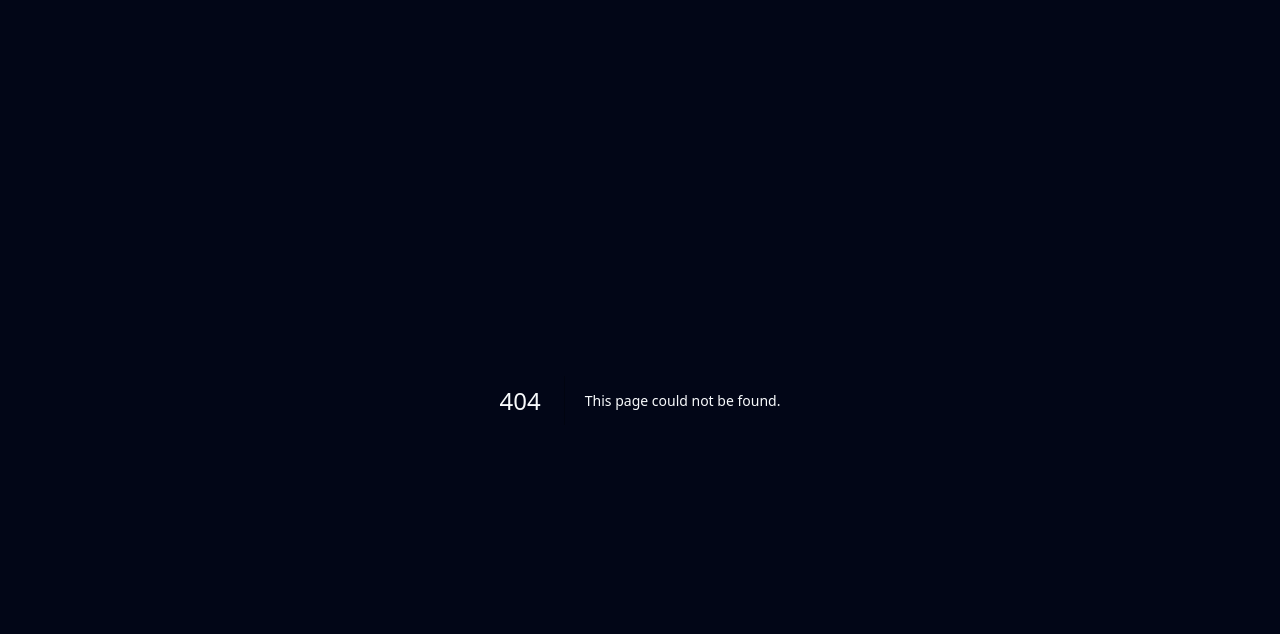
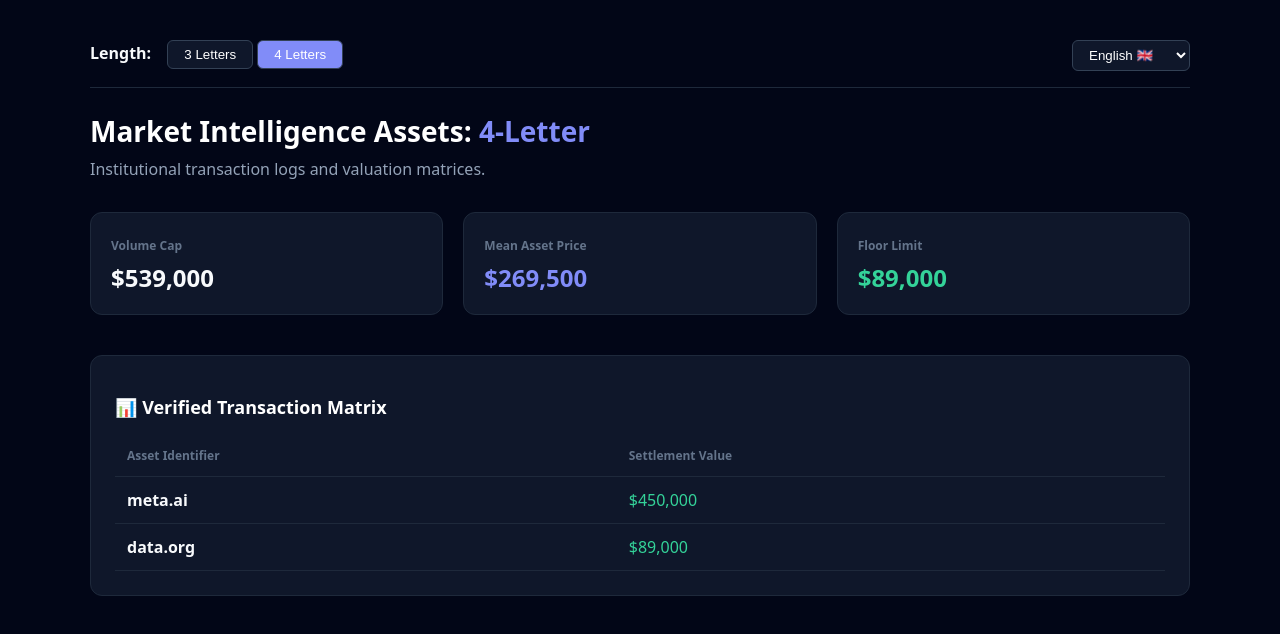
Before and after one commit to dixt219-dev/domain-hub-platform, a Next.js app: page / in a window 1280 px wide. Before the commit this address had no page. Shown: the top 634 px of the page. Built offline with nearby package versions, Linux system fonts and the light colour scheme.

Commit message:
Create page.js

```diff
--- /dev/null
+++ b/app/page.js
@@ -0,0 +1,130 @@
+'use client';
+
+import { useState } from 'react';
+
+// قاموس اللغات للترجمة الفورية داخل الواجهة
+const translations = {
+  en: {
+    title: "Market Intelligence Assets",
+    sub: "Institutional transaction logs and valuation matrices.",
+    volume: "Volume Cap",
+    mean: "Mean Asset Price",
+    floor: "Floor Limit",
+    tableTitle: "📊 Verified Transaction Matrix",
+    thAsset: "Asset Identifier",
+    thValue: "Settlement Value",
+    thIndex: "Index Baseline",
+    articleTitle: "Institutional Deep-Dive",
+    desc: "Short-form digital identifiers represent finite cryptographic real estate."
+  },
+  ar: {
+    title: "ذكاء بيانات السوق الرقمية",
+    sub: "سجلات المعاملات المؤسسية ومصفوفات التقييم المالي.",
+    volume: "إجمالي حجم التداول",
+    mean: "متوسط سعر النطاق",
+    floor: "الحد الأدنى للسعر (Floor)",
+    tableTitle: "📊 مصفوفة المعاملات التي تم التحقق منها",
+    thAsset: "معرف النطاق (الأصل)",
+    thValue: "قيمة التسوية",
+    thIndex: "مؤشر القياس الأساسي",
+    articleTitle: "تحليل عميق للمؤسسات",
+    desc: "تمثل المعرفات الرقمية قصيرة الطول عقارات رقمية محدودة ومشفرة."
+  },
+  fr: {
+    title: "Intelligence Marché des Actifs",
+    sub: "Journaux des transactions institutionnelles et matrices d'évaluation.",
+    volume: "Capacité de Volume",
+    mean: "Prix Moyen de l'Actif",
+    floor: "Limite Plancher",
+    tableTitle: "📊 Matrix des Transactions Vérifiées",
+    thAsset: "Identifiant de l'Actif",
+    thValue: "Valeur de Règlement",
+    thIndex: "Indice de Référence",
+    articleTitle: "Analyse Approfondie Institutionnelle",
+    desc: "Les identifiants numériques courts représentent un immobilier cryptographique fini."
+  }
+};
+
+// بيانات وهمية سريعة للمحاكاة التفاعلية الفورية في الواجهة
+const mockData = {
+  3: { volume: 843000, avg: 281000, floor: 120000, sales: [{name: 'xyz.ai', price: 450000}, {name: 'abc.org', price: 273000}] },
+  4: { volume: 539000, avg: 269500, floor: 89000, sales: [{name: 'meta.ai', price: 450000}, {name: 'data.org', price: 89000}] }
+};
+
+export default function InteractiveDomainHub() {
+  const [lang, setLang] = useState('en');
+  const [length, setLength] = useState(4);
+
+  const t = translations[lang];
+  const currentData = mockData[length];
+
+  return (
+    <main style={{ padding: '40px 24px', fontFamily: 'system-ui, sans-serif', backgroundColor: '#020617', color: '#f8fafc', minHeight: '100vh', direction: lang === 'ar' ? 'rtl' : 'ltr' }}>
+      <div style={{ maxWidth: '1100px', margin: '0 auto' }}>
+
+        {/* شريط التحكم العلوي: تغيير اللغة واختيار الطول */}
+        <div style={{ display: 'flex', justifyContent: 'space-between', gap: '12px', flexWrap: 'wrap', marginBottom: '24px', paddingBottom: '16px', borderBottom: '1px solid #1e293b' }}>
+          <div>
+            <span style={{ fontWeight: 'bold', marginRight: lang === 'ar' ? '0' : '8px', marginLeft: lang === 'ar' ? '8px' : '0' }}>Length: </span>
+            <button onClick={() => setLength(3)} style={{ padding: '6px 16px', backgroundColor: length === 3 ? '#818cf8' : '#0f172a', color: '#fff', border: '1px solid #334155', borderRadius: '6px', cursor: 'pointer', marginRight: '4px', marginLeft: '4px' }}>3 Letters</button>
+            <button onClick={() => setLength(4)} style={{ padding: '6px 16px', backgroundColor: length === 4 ? '#818cf8' : '#0f172a', color: '#fff', border: '1px solid #334155', borderRadius: '6px', cursor: 'pointer' }}>4 Letters</button>
+          </div>
+
+          <div>
+            <select value={lang} onChange={(e) => setLang(e.target.value)} style={{ padding: '6px 12px', backgroundColor: '#0f172a', color: '#fff', border: '1px solid #334155', borderRadius: '6px', cursor: 'pointer' }}>
+              <option value="en">English 🇬🇧</option>
+              <option value="ar">العربية 🇩🇿</option>
+              <option value="fr">Français 🇫🇷</option>
+            </select>
+          </div>
+        </div>
+
+        {/* عنوان الموقع المترجم */}
+        <header style={{ marginBottom: '32px' }}>
+          <h1 style={{ fontSize: '28px', fontWeight: '800', margin: '0 0 8px 0', color: '#fff' }}>
+            {t.title}: <span style={{ color: '#818cf8' }}>{length}-Letter</span>
+          </h1>
+          <p style={{ color: '#94a3b8', margin: 0 }}>{t.sub}</p>
+        </header>
+
+        {/* بطاقات الإحصائيات المتغيرة ديناميكياً */}
+        <div style={{ display: 'grid', gridTemplateColumns: 'repeat(auto-fit, minmax(240px, 1fr))', gap: '20px', marginBottom: '40px' }}>
+          <div style={{ backgroundColor: '#0f172a', padding: '20px', borderRadius: '12px', border: '1px solid #1e293b' }}>
+            <span style={{ color: '#64748b', fontSize: '12px', fontWeight: '600' }}>{t.volume}</span>
+            <div style={{ fontSize: '24px', fontWeight: '700', marginTop: '6px' }}>${currentData.volume.toLocaleString()}</div>
+          </div>
+          <div style={{ backgroundColor: '#0f172a', padding: '20px', borderRadius: '12px', border: '1px solid #1e293b' }}>
+            <span style={{ color: '#64748b', fontSize: '12px', fontWeight: '600' }}>{t.mean}</span>
+            <div style={{ fontSize: '24px', fontWeight: '700', color: '#818cf8', marginTop: '6px' }}>${currentData.avg.toLocaleString()}</div>
+          </div>
+          <div style={{ backgroundColor: '#0f172a', padding: '20px', borderRadius: '12px', border: '1px solid #1e293b' }}>
+            <span style={{ color: '#64748b', fontSize: '12px', fontWeight: '600' }}>{t.floor}</span>
+            <div style={{ fontSize: '24px', fontWeight: '700', color: '#34d399', marginTop: '6px' }}>${currentData.floor.toLocaleString()}</div>
+          </div>
+        </div>
+
+        {/* الجدول التفاعلي المترجم */}
+        <section style={{ backgroundColor: '#0f172a', borderRadius: '12px', border: '1px solid #1e293b', padding: '24px' }}>
+          <h2 style={{ fontSize: '18px', marginBottom: '16px', color: '#fff' }}>{t.tableTitle}</h2>
+          <table style={{ width: '100%', borderCollapse: 'collapse', textAlign: lang === 'ar' ? 'right' : 'left' }}>
+            <thead>
+              <tr style={{ borderBottom: '1px solid #1e293b', color: '#64748b', fontSize: '12px' }}>
+                <th style={{ padding: '12px' }}>{t.thAsset}</th>
+                <th style={{ padding: '12px' }}>{t.thValue}</th>
+              </tr>
+            </thead>
+            <tbody>
+              {currentData.sales.map((asset, idx) => (
+                <tr key={idx} style={{ borderBottom: '1px solid #1e293b' }}>
+                  <td style={{ padding: '12px', fontWeight: '600' }}>{asset.name}</td>
+                  <td style={{ padding: '12px', color: '#34d399' }}>${asset.price.toLocaleString()}</td>
+                </tr>
+              ))}
+            </tbody>
+          </table>
+        </section>
+
+      </div>
+    </main>
+  );
+}
```
